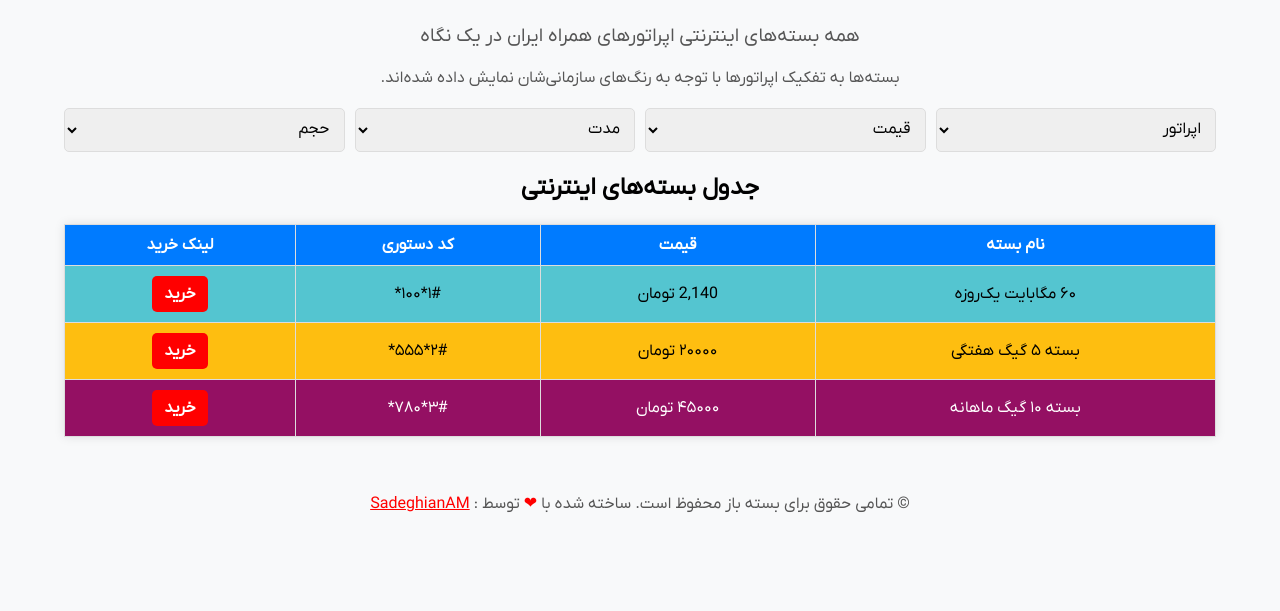
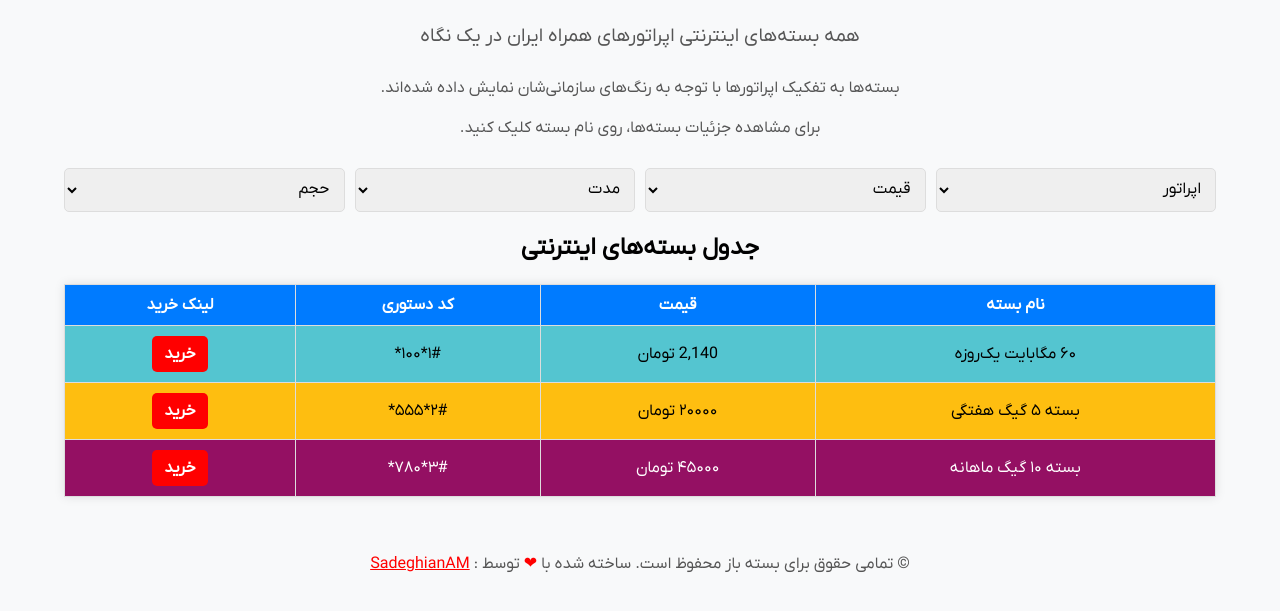
Before and after one commit to SadeghianAM/BasteBaz, a plain HTML site: page index.html in a window 1280 px wide. Shown: the part 135-746 px from the top of the page. Drawn offline with Linux system fonts and the light colour scheme.

Commit message:
small changes

```diff
--- a/index.html
+++ b/index.html
@@ -15,6 +15,8 @@
     <p class="note">
       بسته‌ها به تفکیک اپراتورها با توجه به رنگ‌های سازمانی‌شان نمایش داده
       شده‌اند.
+      <br />
+      برای مشاهده جزئیات بسته‌ها، روی نام بسته کلیک کنید.
     </p>
 
     <div class="filters">
--- a/style.css
+++ b/style.css
@@ -35,6 +35,7 @@ body {
   text-align: center;
   padding-left: 20px;
   padding-right: 20px;
+  line-height: 2.5;
 }
 
 .filters {
```
